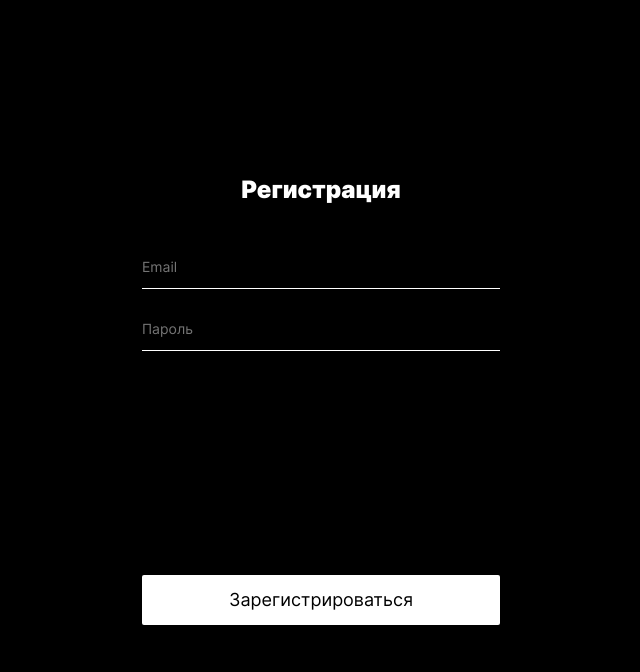
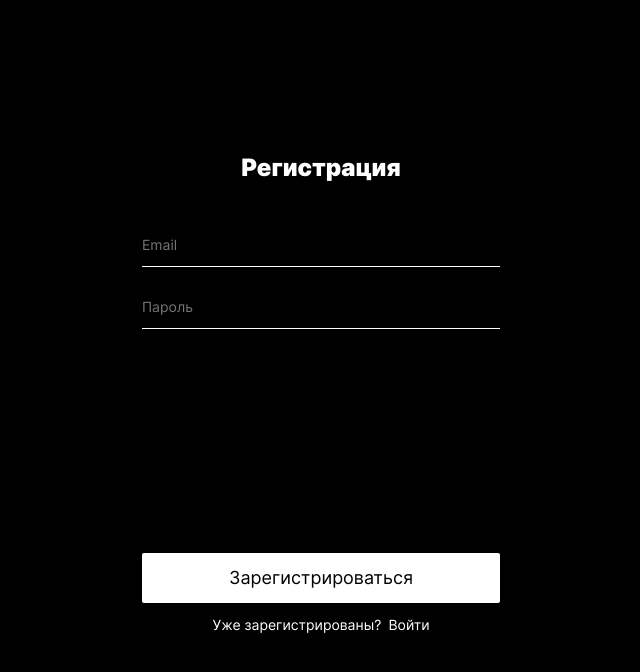
Before and after one commit to BeRealDude/react-mesto-auth, a React (Create React App) app: page /sign-in in a window 1280 px wide. Shown: the top 672 px of the page, without its empty margins (319-959 px from the left). Built offline with nearby package versions, Linux system fonts and the light colour scheme; no server answers.

Commit message:
ready Login

```diff
--- a/src/blocks/formModal/__submit-btn/formModal__submit-btn.css
+++ b/src/blocks/formModal/__submit-btn/formModal__submit-btn.css
@@ -14,3 +14,8 @@
     cursor: pointer;
     border: none;
 }
+
+.formModal__submit-btn:hover{
+    transition: 0.3s;
+    opacity: 0.6;
+}
--- a/src/blocks/formModal/formModal.css
+++ b/src/blocks/formModal/formModal.css
@@ -1,5 +1,5 @@
 .formModal{
-    display: flex;
+    display: grid;
     flex-direction: column;
     position: relative;
 }
--- /dev/null
+++ b/src/blocks/modal/__signin-link/modal__signin-link.css
@@ -0,0 +1,18 @@
+.modal__signin-link{
+    font-family: 'Inter', Arial, sans-serif;
+    font-style: normal;
+    font-weight: 400;
+    font-size: 14px;
+    line-height: 16px;
+    color: white;
+    text-align: center;
+    padding-left: 2%;
+    border: none;
+    cursor: pointer;
+    text-decoration: none;
+}
+
+.modal__signin-link:hover{
+    transition: 0.3s;
+    opacity: 0.6;
+}
--- /dev/null
+++ b/src/blocks/modal/__signin/modal__signin.css
@@ -0,0 +1,13 @@
+.modal__signin{
+    font-family: 'Inter', Arial, sans-serif;
+    font-style: normal;
+    font-weight: 400;
+    font-size: 14px;
+    line-height: 16px;
+    color: white;
+    text-align: center;
+    grid-row: 4;
+    display: flex;
+    align-items: center;
+    justify-content: center;
+}
--- a/src/components/App/App.js
+++ b/src/components/App/App.js
@@ -143,10 +143,24 @@ auth.register(info)
       });
   }
 
+  function handleLogin(info) {
+    auth.authorize(info)
+.then(() => {
+        setMessage("");
+        navigate("/react-mesto-auth/");
+      })
+      .catch((error) => {
+        setMessage(`Ошибка ${error}`);
+      });
+  }
+
   return (
     <>
       <Routes>
-        <Route path="/sign-up" element={<Login />} />
+        <Route path="/sign-up" element={<Login
+        onLogin={handleLogin}
+        onError={message}
+        />} />
         <Route path="/sign-in" element={<Register
         onRegister={handleRegister}
         onError={message}
--- a/src/components/Login/Login.js
+++ b/src/components/Login/Login.js
@@ -1,7 +1,31 @@
 import ModalWindows from "../ModalWindows/ModalWindows";
+import React, { useState } from "react";
 
-function Login() {
-   console.log('Login')
+function Login(props) {
+    const [email, setEmail] = useState("");
+    const [password, setPassword] = useState("");
+
+    function handleChangeEmail(e) {
+        console.log("email");
+        setEmail(e.target.value);
+      }
+
+      function handleChangePassword(e) {
+        console.log("pass");
+        setPassword(e.target.value);
+      }
+
+      function handleSubmit(e) {
+        e.preventDefault();
+        console.log("submit");
+
+        props.onLogin({
+            email: email,
+            password: password
+        })
+
+      }
+
     return(
         <ModalWindows
       data={{
@@ -10,41 +34,39 @@ function Login() {
         user: "userLogin",
         submit: "Войти",
       }}
-    //   isOpen={isOpen}
-    //   onClose={onClose}
-    //   onSubmit={handleSubmit}
-      //isOpen={isEditProfilePopupOpen}
-      //onClose={closeAllPopups}
+      onSubmit={handleSubmit}
     >
       <input
-        // value={name || ""}
-        // onChange={handleChangeName}
+        value={email || ""}
+        onChange={handleChangeEmail}
+        autoComplete="on"
         required
         minLength="2"
         maxLength="40"
         className="modal__text"
         type="email"
-        name="userName"
-        id="user-name"
+        name="email"
+        id="email"
         placeholder="Email"
       />
-      {/* <span className="form__error user-name-error" id="user-name-error" /> */}
+      <span className="form__error user-name-error" id="user-name-error">{props.message}</span>
+
       <input
-        // value={about || ""}
-        // onChange={handleChangeDescription}
+        value={password || ""}
+        onChange={handleChangePassword}
+        autoComplete="current-password"
         required
         minLength="2"
-        maxLength="200"
+        maxLength="40"
         className="modal__text"
         type="password"
-        name="userActivity"
-        id="user-activity"
+        name="password"
+        id="password"
         placeholder="Пароль"
       />
-      {/* <span
+      <span
         className="form__error user-activity-error"
-        id="user-activity-error"
-      /> */}
+        id="user-activity-error">{props.message}</span>
     </ModalWindows>
     )
 }
--- a/src/components/ModalWindows/ModalWindows.js
+++ b/src/components/ModalWindows/ModalWindows.js
@@ -1,3 +1,5 @@
+// import { Link } from "react-router-dom";
+
 function ModalWindows({ data, ...props }) {
     const { onSubmit } = props;
     return (
--- a/src/components/Register/Register.js
+++ b/src/components/Register/Register.js
@@ -1,12 +1,10 @@
 import ModalWindows from "../ModalWindows/ModalWindows";
 import React, { useState } from "react";
-
+import { Link } from "react-router-dom";
 
 function Register(props) {
-
   const [email, setEmail] = useState("");
   const [password, setPassword] = useState("");
-
 
   function handleChangeEmail(e) {
     console.log("email");
@@ -24,12 +22,12 @@ function Register(props) {
 
     props.onRegister({
       email: email,
-        password: password
-    })
-
+      password: password,
+    });
   }
 
   return (
+    <>
       <ModalWindows
         data={{
           classSelector: "register-modal",
@@ -72,7 +70,14 @@ function Register(props) {
         <span className="form__error user-name-error" id="user-name-error">
           {props.message}
         </span>
+        <div className="modal__signin">
+          <p>Уже зарегистрированы?</p>
+          <Link to="/sign-up" className="modal__signin-link">
+            Войти
+          </Link>
+        </div>
       </ModalWindows>
+    </>
   );
 }
 
--- a/src/index.css
+++ b/src/index.css
@@ -43,6 +43,8 @@
 @import url(./blocks/logo/logo.css);
 @import url(./blocks/header/header.css);
 
+@import url(./blocks/modal/__signin-link/modal__signin-link.css);
+@import url(./blocks/modal/__signin/modal__signin.css);
 @import url(./blocks/popup/__union/popup__union.css);
 @import url(./blocks/popup/__container/_tooltip/popup__container_tooltip.css);
 @import url(./blocks/modal/__text/modal__text.css);
--- a/src/utils/auth/auth.js
+++ b/src/utils/auth/auth.js
@@ -1,4 +1,4 @@
-const BASE_URL = 'https://auth.nomoreparties.co';
+const BASE_URL = "https://auth.nomoreparties.co";
 
 const checkResponse = (res) => {
   if (res.ok) {
@@ -6,48 +6,50 @@ const checkResponse = (res) => {
   } else {
     return Promise.reject(`Ошибка: ${res.status}`);
   }
-  }
+};
 
 export function register(info) {
   return fetch(`${BASE_URL}/signup`, {
-      method: 'POST',
+    method: "POST",
     headers: {
-        'Content-Type': 'application/json'
+      "Content-Type": "application/json",
     },
     body: JSON.stringify({
       password: info.password,
-        email: info.email
+      email: info.email,
+    }),
+  }).then((res) => checkResponse(res));
+}
+
+export function authorize(info) {
+  return fetch(`${BASE_URL}/signin`, {
+    method: "POST",
+    headers: {
+      "Content-Type": "application/json",
+    },
+    body: JSON.stringify({
+      password: info.password,
+      email: info.email,
+    }),
   })
-    })
-      .then(res => checkResponse(res));
-  };
-
-  export function authorize(email, password) {
-    return fetch(`${BASE_URL}/signin`, {
-      method: 'POST',
-      headers: {
-        'Content-Type': 'application/json'
-      },
-      body: JSON.stringify({ email, password })
-    })
-      .then(res => checkResponse(res))
+    .then((res) => checkResponse(res))
     .then((data) => {
       if (data.token) {
         const token = data.token;
-          localStorage.setItem('jwt', token);
+        localStorage.setItem("jwt", token);
 
         return token;
-        };
-      })
-  };
+      }
+    });
+}
 
 export function getContent(token) {
   return fetch(`${BASE_URL}/users/me`, {
     headers: {
-        'Content-Type': 'application/json',
-        'Authorization': `Bearer ${token}`
+      "Content-Type": "application/json",
+      Authorization: `Bearer ${token}`,
+    },
+  })
+    .then((res) => checkResponse(res))
+    .then((data) => data);
 }
-    })
-      .then(res => checkResponse(res))
-      .then(data => data)
-  };
```
Lines whose indentation alone changed are shown as unchanged.
